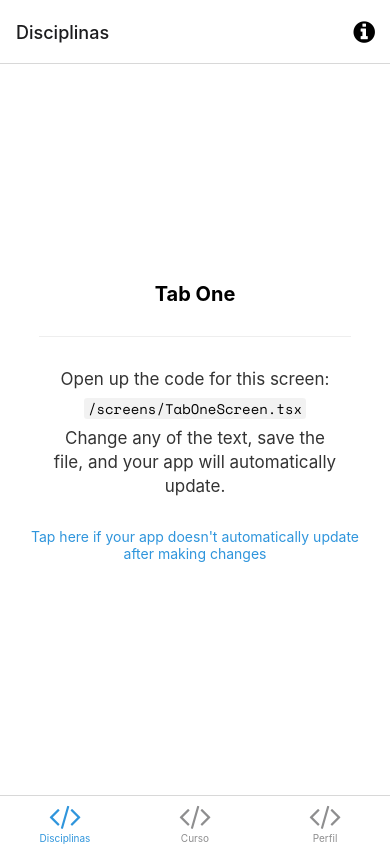
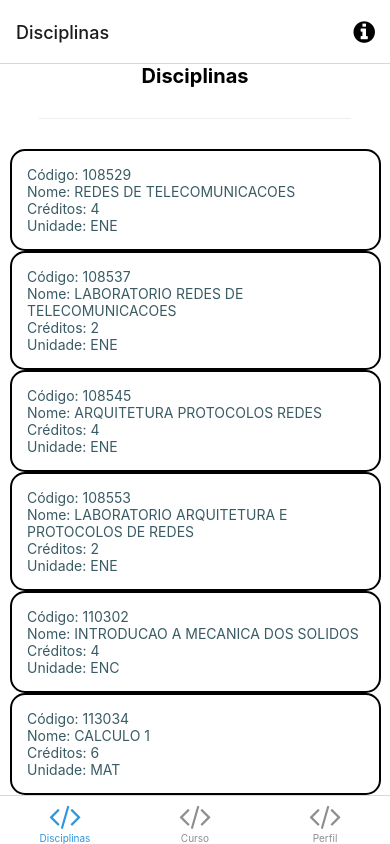
Before and after one commit to EnzoCrisostomo/MW2, a React Native app: screen /TabDisciplinas in a window 390 px wide. Both pictures are taken after a click on the button "ENTRAR". Built offline with nearby package versions, Linux system fonts and the light colour scheme; what expo-linking would draw is missing.

Commit message:
Lista disciplinas temp

```diff
--- /dev/null
+++ b/components/CardDisciplina.tsx
@@ -0,0 +1,43 @@
+import {
+    SafeAreaView,
+    StyleSheet,
+    TextInput,
+    Button,
+    Alert,
+    Image,
+    Pressable,
+} from "react-native";
+import { Text, View } from "../components/Themed";
+import { Disciplina } from "../types";
+
+interface Props{
+    disciplina: Disciplina;
+}
+
+export const CardDisciplina: React.FC<Props> = ({disciplina}) => {
+    return (
+        <Pressable style={styles.container} android_ripple={{color: "black"}} onPress={() => {alert(disciplina.nome)}}>
+            <Text style={styles.texto}>Código: {disciplina.codigo.toString()}</Text>
+            <Text style={styles.texto}>Nome: {disciplina.nome}</Text>
+            <Text style={styles.texto}>Créditos: {disciplina.creditos.toString()}</Text>
+            <Text style={styles.texto}>Unidade: {disciplina.unidadeAcademica}</Text>
+        </Pressable>
+    );
+};
+
+const styles = StyleSheet.create({
+    container:{
+        backgroundColor: 'white',
+        color: 'black',
+        borderStyle: 'solid',
+        borderColor: "black",
+        borderWidth: 2,
+        borderRadius: 15,
+        padding: 15,
+        minWidth: "95%",
+        marginHorizontal: 10,
+    },
+    texto: {
+        color: "#395B64"
+    }
+});
--- a/navigation/index.tsx
+++ b/navigation/index.tsx
@@ -18,7 +18,7 @@ import Colors from "../constants/Colors";
 import useColorScheme from "../hooks/useColorScheme";
 import ModalScreen from "../screens/ModalScreen";
 import NotFoundScreen from "../screens/NotFoundScreen";
-import TabOneScreen from "../screens/TabOneScreen";
+import TabOneScreen from "../screens/TabDisciplinas";
 import TabTwoScreen from "../screens/TabTwoScreen";
 import {
   RootStackParamList,
--- /dev/null
+++ b/screens/TabDisciplinas.tsx
@@ -0,0 +1,47 @@
+import { FlatList, StyleSheet, ScrollView } from "react-native";
+
+import EditScreenInfo from "../components/EditScreenInfo";
+import { Text, View } from "../components/Themed";
+import { RootTabScreenProps } from "../types";
+import { CardDisciplina } from "../components/CardDisciplina";
+import { Disciplinas } from "../Mocks/disciplinas.json";
+
+export default function TabDisciplinas({
+    navigation,
+}: RootTabScreenProps<"TabDisciplinas">) {
+    return (
+        <ScrollView>
+            <View style={styles.container}>
+                <Text style={styles.title}>Disciplinas</Text>
+                <View
+                    style={styles.separator}
+                    lightColor="#eee"
+                    darkColor="rgba(255,255,255,0.1)"
+                />
+                <View>
+                    {Disciplinas.map((item) => {
+                        return <CardDisciplina disciplina={item} />;
+                    })}
+                </View>
+                <CardDisciplina disciplina={Disciplinas[1]}></CardDisciplina>
+            </View>
+        </ScrollView>
+    );
+}
+
+const styles = StyleSheet.create({
+    container: {
+        flex: 1,
+        alignItems: "center",
+        justifyContent: "center",
+    },
+    title: {
+        fontSize: 20,
+        fontWeight: "bold",
+    },
+    separator: {
+        marginVertical: 30,
+        height: 1,
+        width: "80%",
+    },
+});
--- a/screens/TabOneScreen.tsx
+++ /dev/null
@@ -1,32 +0,0 @@
-import { StyleSheet } from 'react-native';
-
-import EditScreenInfo from '../components/EditScreenInfo';
-import { Text, View } from '../components/Themed';
-import { RootTabScreenProps } from '../types';
-
-export default function TabOneScreen({ navigation }: RootTabScreenProps<'TabDisciplinas'>) {
-  return (
-    <View style={styles.container}>
-      <Text style={styles.title}>Tab One</Text>
-      <View style={styles.separator} lightColor="#eee" darkColor="rgba(255,255,255,0.1)" />
-      <EditScreenInfo path="/screens/TabOneScreen.tsx" />
-    </View>
-  );
-}
-
-const styles = StyleSheet.create({
-  container: {
-    flex: 1,
-    alignItems: 'center',
-    justifyContent: 'center',
-  },
-  title: {
-    fontSize: 20,
-    fontWeight: 'bold',
-  },
-  separator: {
-    marginVertical: 30,
-    height: 1,
-    width: '80%',
-  },
-});
```
Also changed, not shown: types.tsx (+10 -0 lines).
